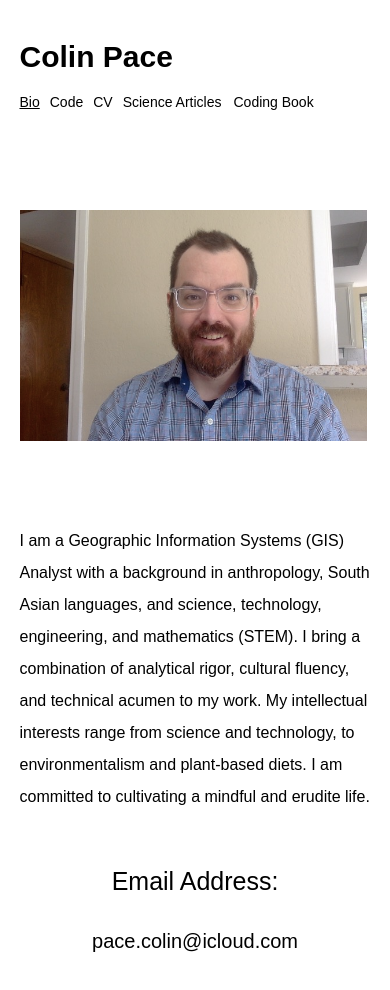
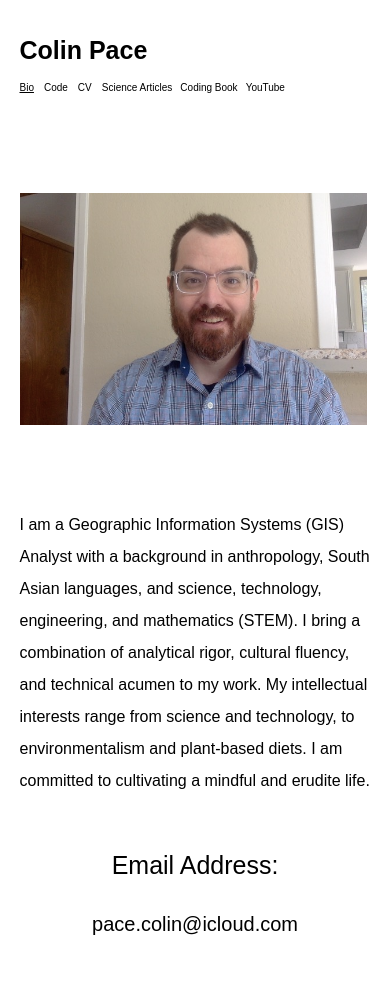
Before and after one commit to Colin-Pace/Portfolio, a React (Create React App) app: page / in a window 390 px wide. Shown: the top 990 px of the page. Built offline with nearby package versions, Linux system fonts and the light colour scheme.

Commit message:
added YouTube link to navbar on app page

```diff
--- a/src/App.css
+++ b/src/App.css
@@ -7,7 +7,7 @@ body {
 }
 
 .App {
-  max-width: 750px;
+  max-width: 800px;
   margin: auto;
 }
 
@@ -73,14 +73,6 @@ a {
   width: 35px;
 }
 
-#linkedInIcon {
-  margin-left: 10px;
-}
-
-#facebookIcon {
-  margin-right: 10px;
-}
-
 #footer {
   margin-top: 40px;
   margin-bottom: 100px;
@@ -98,7 +90,7 @@ a {
   }
 
   #navbarBookLink {
-    margin-left: 12px;
+    margin-left: 8px;
   }
 
   #top {
@@ -107,12 +99,12 @@ a {
   }
 
   #nameTitle {
-    font-size: 30px;
+    font-size: 25px;
     width: 100%;
   }
 
   .navTitle, #blog, #youTube {
-    font-size: 14px;
+    font-size: 10px;
   }
 
   #profileTitle, #selectedProfileTitle {
--- a/src/App.js
+++ b/src/App.js
@@ -61,6 +61,11 @@ function App() {
           href="https://colin-pace.github.io/AlgorithmsAndPrograms/static/media/aap.33df4dc1ef27def7ed4e.pdf"
           target="_blank"
           id = "navbarBookLink">Coding Book</a>
+          <a
+          className = 'navTitle'
+          href="https://youtube.com/@colinpace-o8g?si=g4NKZfl6UL8sb2cb"
+          target="_blank"
+          id = "navbarBookLink">YouTube</a>
         </div>
 
       </div>
@@ -78,27 +83,7 @@ function App() {
 
         <p>pace.colin@icloud.com</p>
 
-          {/* <a
-            href = 'https://www.facebook.com/ColinPace1987'
-            target = '_blank'
-            id = 'facebookIcon'
-          >
-            <img
-              className = 'contactIcon'
-              src = {require('./facebookIcon.png')}
-            />
-          </a>
 
-          <a
-            href = 'https://www.linkedin.com/in/colin-pace-6b7ba7241'
-            target = '_blank'
-            id = "linkedInIcon"
-          >
-            <img
-              className = 'contactIcon'
-              src = {require('./linkedIn.png')}
-            />
-          </a> */}
 
 
       </div>
```
